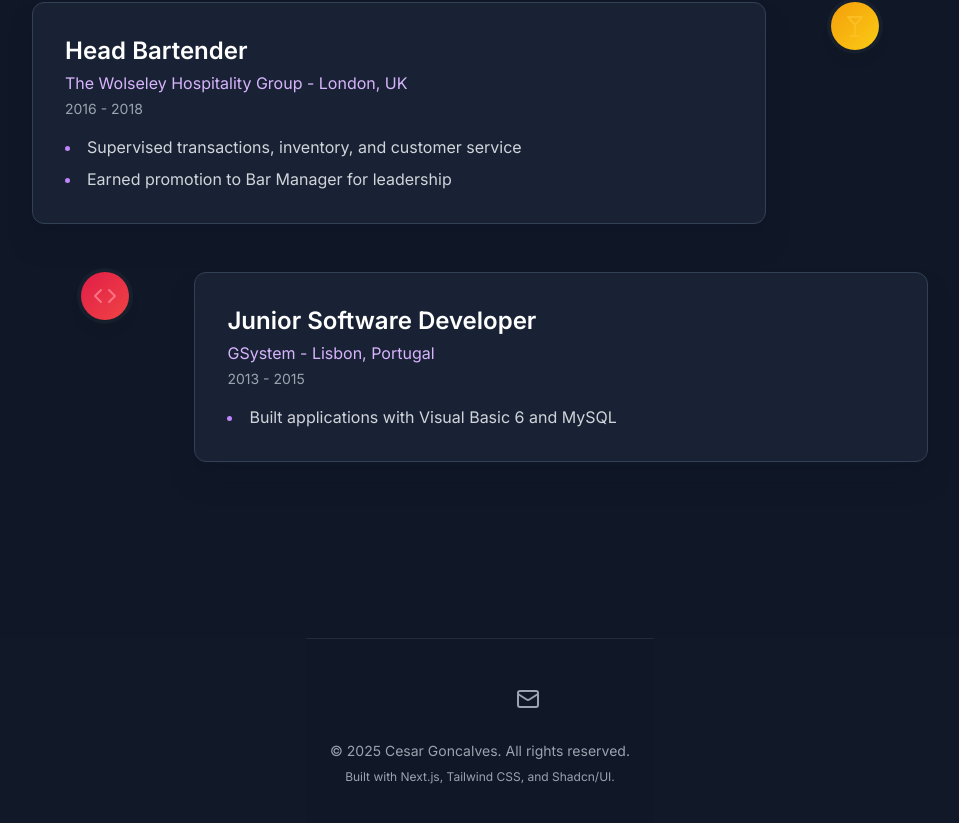
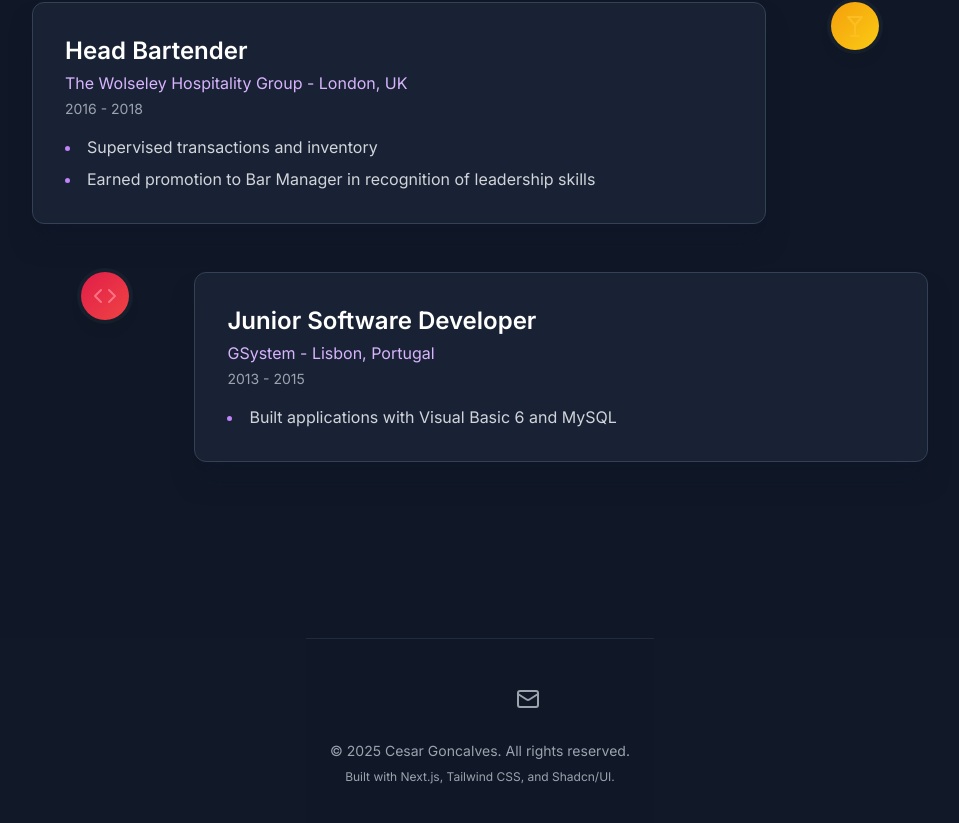
Before and after one commit to cgoncalves94/portfolio-cesar, a Next.js app: page / in a window 1280 px wide. Shown: the part 4675-5498 px from the top of the page, without its empty margins (160-1119 px from the left). Built offline with nearby package versions, Linux system fonts and the light colour scheme; some icons are missing.

Commit message:
feat: refine experience details for clarity and precision

```diff
--- a/src/components/Experience.tsx
+++ b/src/components/Experience.tsx
@@ -54,8 +54,8 @@ const experiences = [
     location: 'London, UK',
     period: '2016 - 2018',
     details: [
-      'Supervised transactions, inventory, and customer service',
-      'Earned promotion to Bar Manager for leadership',
+      'Supervised transactions and inventory',
+      'Earned promotion to Bar Manager in recognition of leadership skills',
     ],
     icon: <Martini className="h-6 w-6 text-amber-400" />,
     gradient: 'from-amber-500 to-yellow-400',
```
